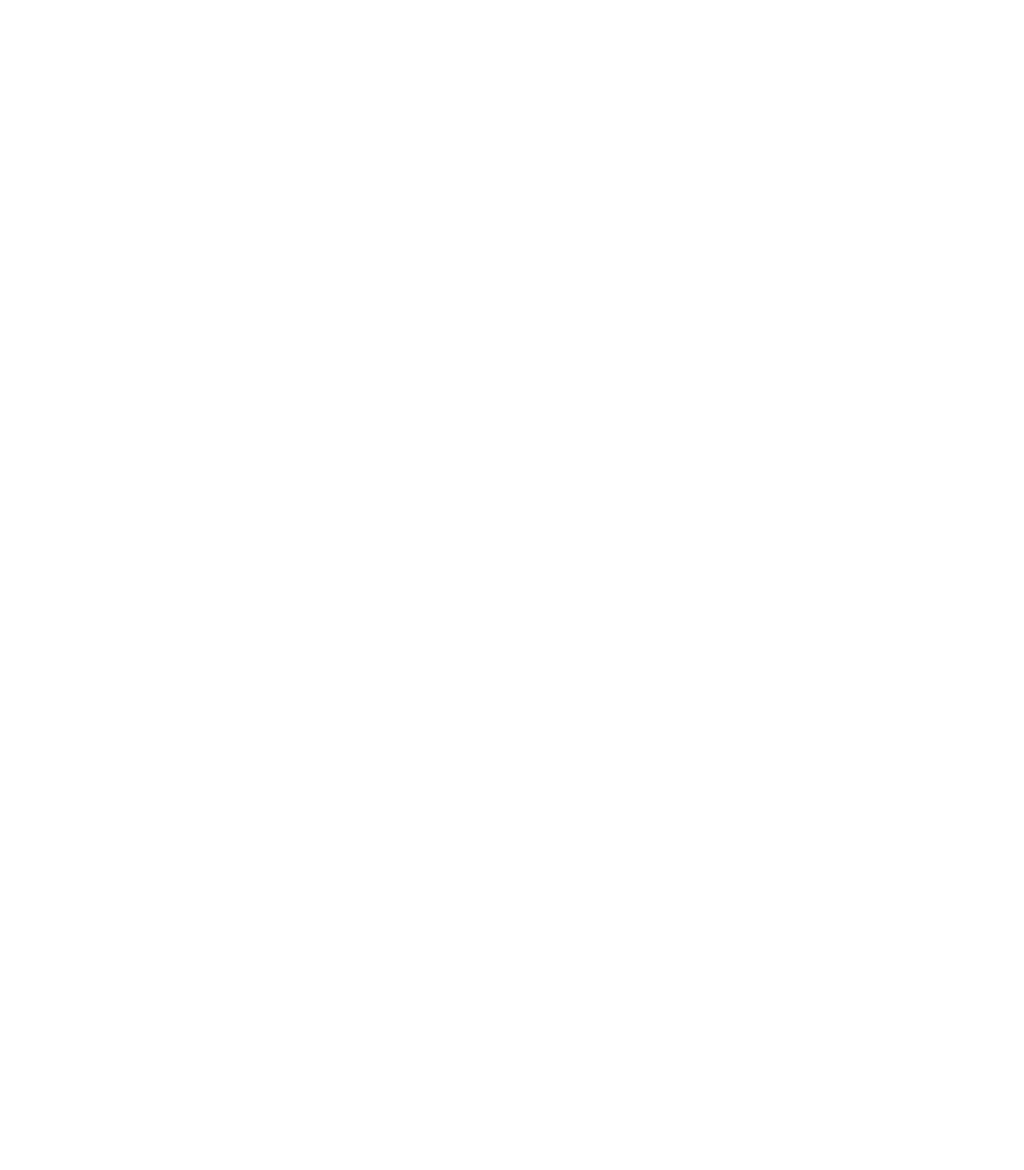
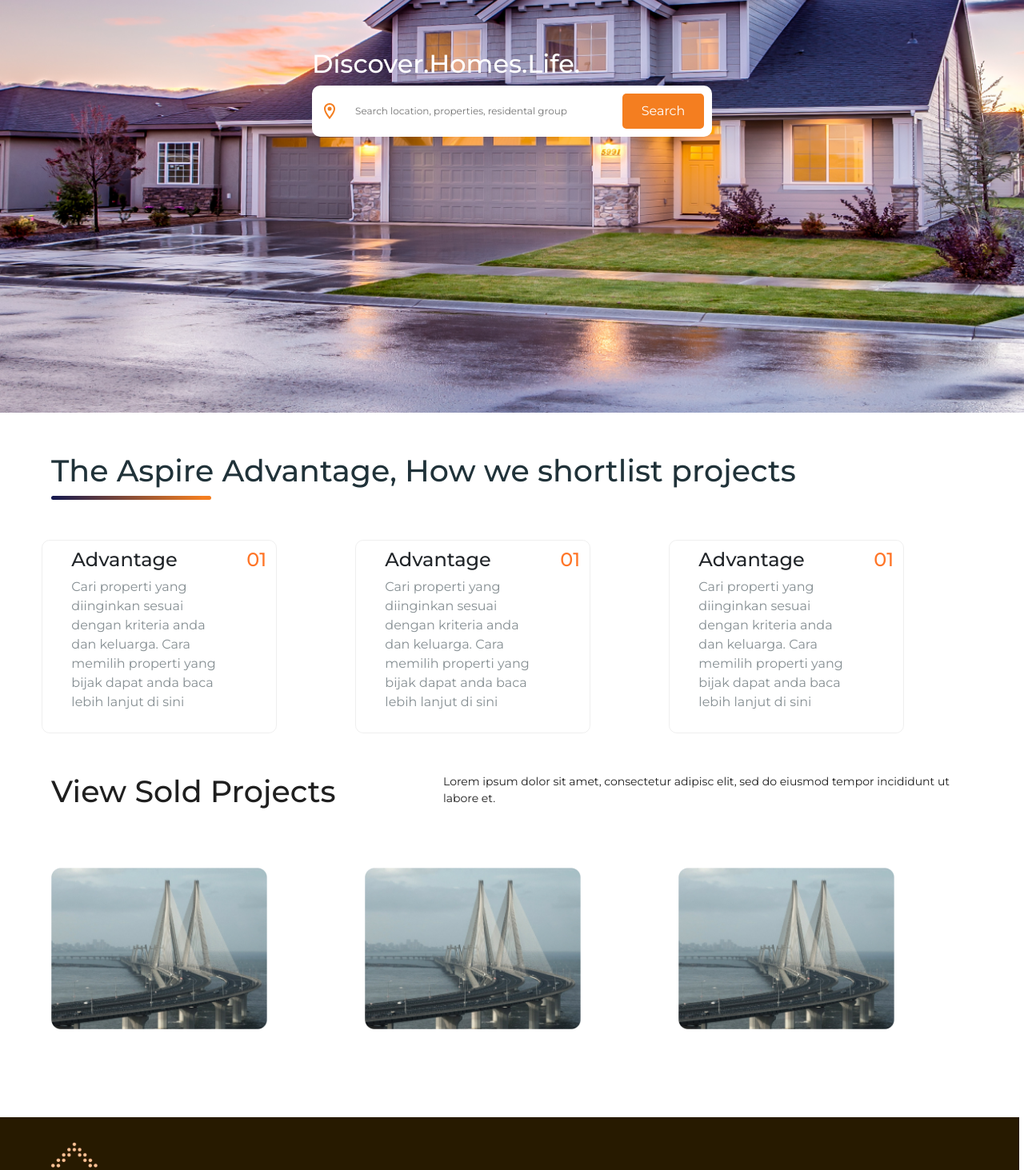
Before and after one commit to PrashantHanda011/Aspire, a React (Create React App) app: page /projects in a window 1280 px wide. Before the commit this address had no page. Shown: the part 360-1823 px from the top of the page at 80% size. Before the commit the page ends 800 px from the top, so only its background shows below. Built offline with nearby package versions, Linux system fonts and the light colour scheme.

Commit message:
Projects Page

```diff
--- a/src/App.js
+++ b/src/App.js
@@ -7,6 +7,7 @@ import BlogPage from './Components/Blogs/BlogPage';
 import About from './Components/About/About';
 import Career from './Components/Career/Career';
 import CareerIndividual from './Components/Career/CareerIndividual';
+import Project from './Components/Project/Project';
 
 function App() {
   return (
@@ -20,7 +21,7 @@ function App() {
       <Route path='/individual-career' element={<CareerIndividual />} exact></Route>
       <Route path='/contact' element={<ContactUs />} exact></Route>
       <Route path='/blogs' element={<BlogPage />} exact></Route>
-
+      <Route path='/projects' element={<Project />} exact></Route>
 
 
       {/* <ContactUs/> */}
--- /dev/null
+++ b/src/Assets/Project/Project.css
@@ -0,0 +1,23 @@
+.browseTop{
+    height: 100vh;
+    background: url("../../Assets/Images/ProjectTopImage.png");
+    /* background-repeat: no-repeat; */
+    background-size: cover;
+    display: flex;
+    justify-content: center;
+    align-items: center;
+}
+
+.searchDiv{
+    width: 500px;
+    background-color: white;
+    padding: 10px;
+    border-radius: 10px;
+}
+
+.indCardDiv{
+    border: 1.05px solid #52525217;
+    border-radius: 10px;
+    padding: 10px 0
+
+}
--- a/src/Components/Career/CareerCard.jsx
+++ b/src/Components/Career/CareerCard.jsx
@@ -4,7 +4,7 @@ import "../../Assets/Career/Career.css"
 
 function CareerCard() {
   return (
-    <Row className="careerCardDiv">
+    <Row className="careerCardDiv" style={{cursor: "pointer"}}>
         <Col xs={6}>
             <h4 style={{fontWeight: 600}}>UI/UX Designer</h4>
             <p style={{marginBottom: 5}}>New Delhi</p>
--- a/src/Components/Common/TopNav.jsx
+++ b/src/Components/Common/TopNav.jsx
@@ -18,7 +18,7 @@ function TopNav() {
     <Navbar.Toggle aria-controls="basic-navbar-nav" />
     <Navbar.Collapse id="basic-navbar-nav" style={{justifyContent: "end"}}>
       <Nav style={{display: "flex", alignItems: "center"}}>
-        <Nav.Link href="/" style={{color:"white", marginLeft: 5}}>Projects</Nav.Link>
+        <Nav.Link href="/projects" style={{color:"white", marginLeft: 5}}>Projects</Nav.Link>
         <Nav.Link href="/about" style={{color:"white", marginLeft: 5}}>About Us</Nav.Link>
         <Nav.Link href="#home" style={{color:"white", marginLeft: 5}}>Home Loan</Nav.Link>
         <Nav.Link href="/blogs" style={{color:"white", marginLeft: 5}}>Blogs</Nav.Link>
--- /dev/null
+++ b/src/Components/Project/AspireAdvantage.jsx
@@ -0,0 +1,58 @@
+import React from 'react'
+import { Col, Row } from 'react-bootstrap'
+
+function AspireAdvantage() {
+  return (
+    <div style={{width: "90%", margin: "auto", marginTop: 50}}>
+        <h3 style={{fontSize: 38, color: "#203239"}}>The Aspire Advantage, How we shortlist projects</h3>
+        <div className='separatorDiv' style={{marginTop: 0, marginBottom: 50}}></div>
+        <Row>
+            <Col xs={3} className="indCardDiv">
+                <Row>
+                    <Col xs={1}></Col>
+                    <Col xs={9}>
+                        <h4>Advantage</h4>
+                        <p style={{color: "#2032398C"}}>Cari properti yang diinginkan sesuai dengan kriteria anda dan keluarga. Cara memilih properti yang bijak dapat anda baca lebih lanjut di sini</p>
+                    </Col>
+                    <Col xs={2}>
+                        <h4 style={{color: "#FF7527"}}>01</h4>
+                    </Col>
+                </Row>
+
+            </Col>
+            <Col xs={1}>
+            </Col>
+            <Col xs={3} className="indCardDiv">
+                <Row>
+                    <Col xs={1}></Col>
+                    <Col xs={9}>
+                        <h4>Advantage</h4>
+                        <p style={{color: "#2032398C"}}>Cari properti yang diinginkan sesuai dengan kriteria anda dan keluarga. Cara memilih properti yang bijak dapat anda baca lebih lanjut di sini</p>
+                    </Col>
+                    <Col xs={2}>
+                        <h4 style={{color: "#FF7527"}}>01</h4>
+                    </Col>
+                </Row>
+
+            </Col>
+            <Col xs={1}>
+            </Col>
+            <Col xs={3} className="indCardDiv">
+                <Row>
+                    <Col xs={1}></Col>
+                    <Col xs={9}>
+                        <h4>Advantage</h4>
+                        <p style={{color: "#2032398C"}}>Cari properti yang diinginkan sesuai dengan kriteria anda dan keluarga. Cara memilih properti yang bijak dapat anda baca lebih lanjut di sini</p>
+                    </Col>
+                    <Col xs={2}>
+                        <h4 style={{color: "#FF7527"}}>01</h4>
+                    </Col>
+                </Row>
+
+            </Col>
+        </Row>
+    </div>
+  )
+}
+
+export default AspireAdvantage
--- /dev/null
+++ b/src/Components/Project/BrowseTop.jsx
@@ -0,0 +1,30 @@
+import React from 'react'
+import { Col, Row } from 'react-bootstrap'
+import "../../Assets/Project/Project.css"
+import LocationOnOutlinedIcon from '@mui/icons-material/LocationOnOutlined';
+
+function BrowseTop() {
+  return (
+    <div className="browseTop">
+        <div>
+        <h2 style={{color: "white"}}>Discover.Homes.Life.</h2>
+        <div className='searchDiv'>
+            <Row>
+                <Col xs={1} style={{display: "flex", alignItems: "center"}}>
+                    <LocationOnOutlinedIcon sx={{color: "#F47E20"}}/>
+                </Col>
+                <Col xs={8} style={{display: "flex", alignItems: "center"}}>
+                    <input type="text" placeholder='Search location, properties, residental group' style={{outline: "none", border: "none", width: "100%", fontSize: 12}}/>
+                </Col>
+                <Col xs={3}>
+                    <div style={{backgroundColor: "#F47E20", padding: 10, borderRadius: 5, display: "flex", justifyContent: "center", alignItems: "center", color:"white"}}>Search</div>
+                </Col>
+            </Row>
+        </div>
+        </div>
+
+    </div>
+  )
+}
+
+export default BrowseTop
--- /dev/null
+++ b/src/Components/Project/Project.jsx
@@ -0,0 +1,20 @@
+import React from 'react'
+import TopNav from "../Common/TopNav"
+import BottomFoot from "../Common/BottomFoot"
+import BrowseTop from './BrowseTop'
+import AspireAdvantage from './AspireAdvantage'
+import SoldProject from './SoldProject'
+
+function Project() {
+  return (
+    <>
+        <TopNav/>
+            <BrowseTop/>
+            <AspireAdvantage/>
+            <SoldProject/>
+        <BottomFoot/>
+    </>
+  )
+}
+
+export default Project
--- /dev/null
+++ b/src/Components/Project/SoldProject.jsx
@@ -0,0 +1,44 @@
+import React from 'react'
+import { Col, Row } from 'react-bootstrap'
+import SoldImageProject from "../../Assets/Images/SoldProjectImage.png"
+
+function SoldProject() {
+  return (
+    <div style={{width: "90%", margin: "auto", marginTop: 50}}>
+        <Row>
+            <Col xs={5}>
+            <h3 style={{fontSize: 38, color: "#1F1F1F"}}>View Sold Projects</h3>
+
+            </Col>
+            <Col>
+            <p style={{color: "#1f1f1f", fontSize: 14}}>Lorem ipsum dolor sit amet, consectetur adipisc elit, sed do eiusmod tempor incididunt ut labore et.</p>
+            </Col>
+        </Row>
+
+        <Row style={{marginTop: 50}}>
+            <Col xs={3} className="indCardDiv" style={{border: "none"}}>
+
+              <img src={SoldImageProject} style={{width: "100%"}} />
+
+            </Col>
+            <Col xs={1}>
+            </Col>
+            <Col xs={3} className="indCardDiv" style={{border: "none"}}>
+
+<img src={SoldImageProject} style={{width: "100%"}} />
+
+</Col>
+            <Col xs={1}>
+            </Col>
+            <Col xs={3} className="indCardDiv" style={{border: "none"}}>
+
+<img src={SoldImageProject} style={{width: "100%"}} />
+
+</Col>
+        </Row>
+    </div>
+
+  )
+}
+
+export default SoldProject
```
Also changed, not shown: src/Assets/Images/ProjectTopImage.png (added), src/Assets/Images/SoldProjectImage.png (added).
